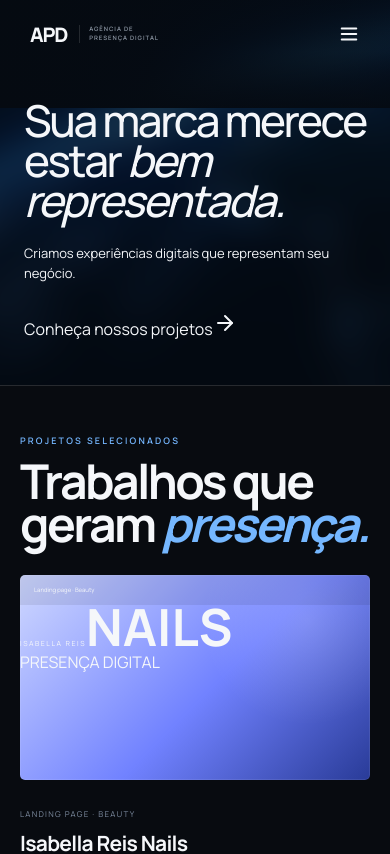
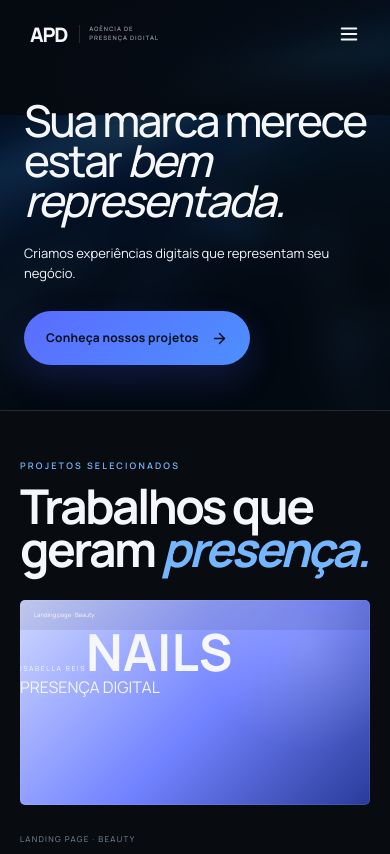
Before and after one commit to avanegm/apd-portfolio, a React (Vite) app: page / in a window 390 px wide. Shown: the top 854 px of the page. Built offline with nearby package versions, Linux system fonts and the light colour scheme.

Commit message:
Ajustes finais APD_16

```diff
--- a/src/styles.css
+++ b/src/styles.css
@@ -103,8 +103,18 @@ button {
   display: inline-flex;
   align-items: center;
   gap: 7px;
-  color: var(--cream) !important;
+  padding: 10px 17px;
+  border-radius: 999px;
+  background: linear-gradient(135deg, #5b6cff, #4d8fff);
+  color: #07101a !important;
   font-weight: 700 !important;
+  box-shadow: 0 8px 22px rgba(69, 92, 255, .20);
+}
+
+.nav-contact svg {
+  width: 14px;
+  height: 14px;
+  color: #07101a !important;
 }
 
 .nav-contact svg {
@@ -124,6 +134,61 @@ button {
 .menu-button svg {
   width: 22px;
   height: 22px;
+}
+
+
+/* =========================================================
+   COMPONENTES GERAIS — BOTÕES E LINKS
+   ========================================================= */
+
+.button {
+  min-height: 54px;
+  padding: 0 22px;
+  border: 0;
+  border-radius: 999px;
+  display: inline-flex;
+  align-items: center;
+  justify-content: center;
+  gap: 12px;
+  font-family: inherit;
+  font-size: 12px;
+  font-weight: 700;
+  line-height: 1;
+  letter-spacing: .02em;
+  text-decoration: none;
+  cursor: pointer;
+  transition: transform .25s ease, background .25s ease, box-shadow .25s ease;
+}
+
+.button:hover {
+  transform: translateY(-2px);
+}
+
+.button-primary {
+  color: #07101a !important;
+  background: linear-gradient(135deg, #5b6cff, #4d8fff);
+  box-shadow: 0 14px 35px rgba(69, 92, 255, .20);
+}
+
+.button-primary svg {
+  width: 17px;
+  height: 17px;
+  flex: 0 0 auto;
+  color: #07101a !important;
+}
+
+.text-link {
+  display: inline-flex;
+  align-items: center;
+  gap: 7px;
+  color: var(--cream);
+  font-size: 12px;
+  font-weight: 600;
+}
+
+.text-link svg {
+  width: 16px;
+  height: 16px;
 }
 
 .hero {
@@ -1480,6 +1545,27 @@ button {
     position: relative !important;
     z-index: 8 !important;
     margin-top: 28px !important;
+    display: flex !important;
+    align-items: center !important;
+  }
+
+  .hero-actions .button {
+    min-height: 54px !important;
+    padding: 0 22px !important;
+    border-radius: 999px !important;
+    display: inline-flex !important;
+    align-items: center !important;
+    justify-content: center !important;
+    gap: 12px !important;
+    color: #07101a !important;
+    background: linear-gradient(135deg, #5b6cff, #4d8fff) !important;
+    box-shadow: 0 14px 35px rgba(69, 92, 255, .20) !important;
+  }
+
+  .hero-actions .button svg {
+    width: 17px !important;
+    height: 17px !important;
+    color: #07101a !important;
   }
 
   .hero-bottom { display: none !important; }
```
